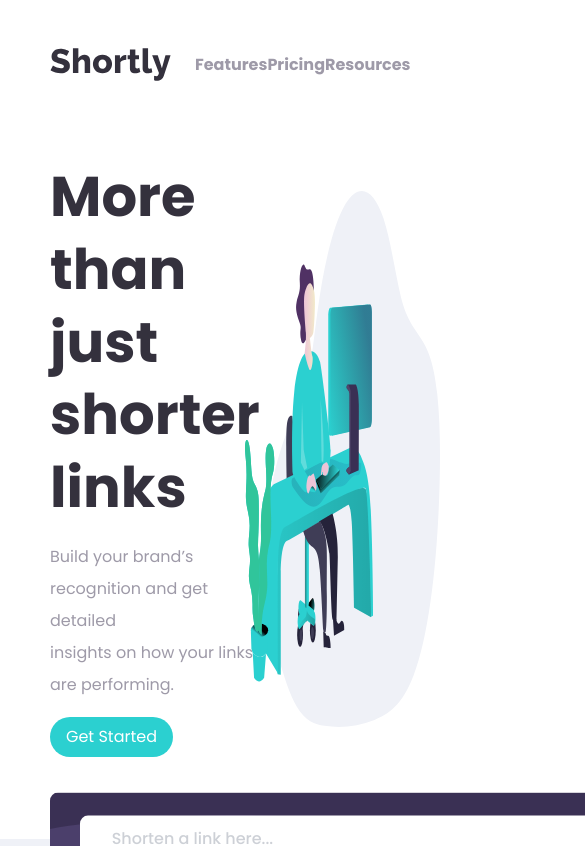
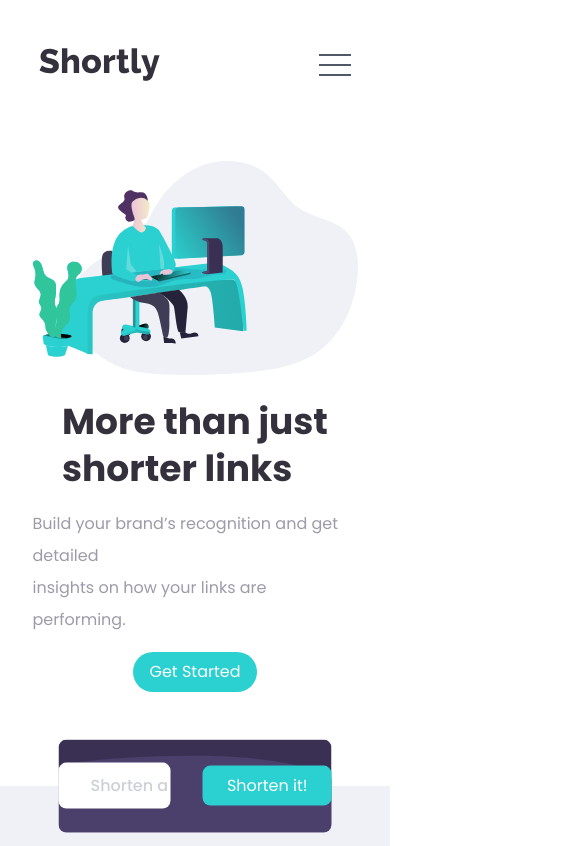
Before and after one commit to tin0312/shortly-landing-page, a React (Vite) app: page / in a window 390 px wide. Shown: the top 846 px of the page, 585 px wide, since content can reach past the window. Built offline with nearby package versions, Linux system fonts and the light colour scheme; the HTML template or start-up script is replaced by a standard one.

Commit message:
Navbar mobile responsiveness

```diff
--- a/index.html
+++ b/index.html
@@ -2,7 +2,7 @@
 <html lang="en">
   <head>
     <meta charset="UTF-8" />
-    <meta name="viewport" content="width=device-width, initial-scale=1.0" />
+    <meta name="viewport" content="width=device-width, initial-scale=1.0">
     <link href="https://fonts.googleapis.com/css2?family=Poppins:wght@400;500;700&display=swap" rel="stylesheet">
     <title>Shortly</title>
   </head>
--- a/src/App.scss
+++ b/src/App.scss
@@ -26,7 +26,6 @@ html {
     align-items: center;
     margin: 0 auto;
     width: $container-width;
-    min-width: 880px;
     gap: 1.5em;
     padding-top: 3em;
     font-weight: 700;
@@ -123,8 +122,6 @@ li {
     display: flex;
     width: $container-width;
     margin: 5em auto;
-    min-height: 460px;
-    min-width: 880px;
 }
 
 .cta-image-container,
@@ -142,7 +139,6 @@ li {
     }
 
     &.cta-message-container {
-        align-items: flex-start;
         gap: 1em;
     }
 }
@@ -155,7 +151,6 @@ li {
     h1 {
         color: #34313D;
         font-family: 'Poppins', sans-serif;
-        font-size: 3.5em;
         font-weight: 700;
         line-height: 1.3em;
     }
@@ -170,7 +165,6 @@ li {
 .page-container {
     position: relative;
     height: 100vh;
-    min-width: 980px;
 }
 
 .form-container {
@@ -181,7 +175,6 @@ li {
     align-items: center;
     justify-content: center;
     width: 70%;
-    min-width: 880px;
     height: 11%;
     background-image: url('./assets/images/bg-shorten-desktop.svg');
     background-size: cover;
@@ -235,9 +228,10 @@ form {
     }
 }
 
-.statistic-header-container{
+.statistic-header-container {
     padding: 1em;
 }
+
 .statistic-container {
     padding-top: 6em;
     text-align: center;
@@ -326,7 +320,8 @@ form {
 section {
     text-align: left;
 }
-.link-container{
+
+.link-container {
     display: flex;
     justify-content: center;
     width: $container-width;
@@ -339,25 +334,30 @@ section {
     .short-link {
         display: flex;
         align-items: center;
+
         p {
             padding-top: 0;
         }
     }
-    .original-link{
+
+    .original-link {
         flex-basis: 60%;
         white-space: nowrap;
         overflow: hidden;
 
-        p{
+        p {
             color: #34313D;
         }
     }
-    .short-link{
+
+    .short-link {
         flex-basis: 40%;
         justify-content: space-around;
-        p{
+
+        p {
             color: #2BD0D0;
         }
+
         button {
             color: #FFF;
             background-color: $button-color;
@@ -369,7 +369,8 @@ section {
                 background-color: $button-hover-color;
             }
         }
-        .copied-btn{
+
+        .copied-btn {
             background-color: #3A3054;
             color: #FFF;
         }
--- a/src/components/Header.tsx
+++ b/src/components/Header.tsx
@@ -4,22 +4,22 @@ import { useState } from "react"
 const Header = () => {
 	const [isNavBarOpen, setIsNavBarOpen] = useState(false)
 	return (
-		<div className="header-container">
-			<div className="navbar-container sm:justify-between">
+		<div className="w-screen header-container mb-3">
+			<div className="mobile:justify-between mobile:w-4/5 navbar-container">
 				<div className="navbar-logo">
 					<img src={Images.logo} alt="logo" />
 				</div>
-				<div className="sm:hidden lg:flex navbar-links">
+				<div className="mobile:hidden desktop:flex navbar-links">
 					<a href="/">Features</a>
 					<a href="/">Pricing</a>
 					<a href="/">Resources</a>
 				</div>
-				<div className="sm:hidden lg:flex navbar-login">
+				<div className="mobile:hidden lg:flex navbar-login">
 					<button>Login</button>
 					<button>Sign Up</button>
 				</div>
 				{/* This section dedicated for hamburger menu */}
-				<section className="mobile-menu flex lg:hidden">
+				<section className="mobile-menu flex desktop:hidden">
 					<div
 						className="hambuger-menu space-y-2"
 						onClick={() => setIsNavBarOpen((prevState) => !prevState)}
@@ -66,10 +66,10 @@ const Header = () => {
 					</div>
 				</section>
 			</div>
-			<div className="cta-container">
-				<div className="cta-message-container">
-					<div className="message-container-control">
-						<h1>
+			<div className="mobile:w-10/12  mobile:flex-col-reverse desktop:flex-row cta-container">
+				<div className="mobile:w-full mobile:items-center desktop:items-start cta-message-container pt-6">
+					<div className="mobile:items-center message-container-control">
+						<h1 className = "mobile:text-4xl desktop:text-5xl">
 							More than just <br />
 							shorter links
 						</h1>
@@ -80,7 +80,7 @@ const Header = () => {
 					</div>
 					<button>Get Started</button>
 				</div>
-				<div className="cta-image-container">
+				<div className="mobile:w-full cta-image-container">
 					<img src={Images.workingIllustration} alt="illustration-working" />
 				</div>
 			</div>
--- a/src/components/LinkPairs.tsx
+++ b/src/components/LinkPairs.tsx
@@ -17,7 +17,7 @@ const LinkPairs: React.FC<LinkPairsProps> = ({ linkData, handleCopy}) => {
 	const linkPairs = linkData.map((pair, index) => {
 		const id = Object.keys(pair)[0]
 		return (
-			<div className="link-container" key={index}>
+			<div className="mobile:w-4/5 link-container" key={index}>
 				<div className="original-link">
 					<p>{pair[id]?.lastSubmitUrl}</p>
 				</div>
--- a/tailwind.config.js
+++ b/tailwind.config.js
@@ -3,6 +3,10 @@ export default {
 	content: ["./index.html", "./src/**/*.{js,ts,jsx,tsx}"],
 	theme: {
 		extend: {},
+		screens: {
+			mobile: { max: "980px" },
+			desktop: { min: "980px" },
+		},
 	},
 	plugins: [],
 }
```
